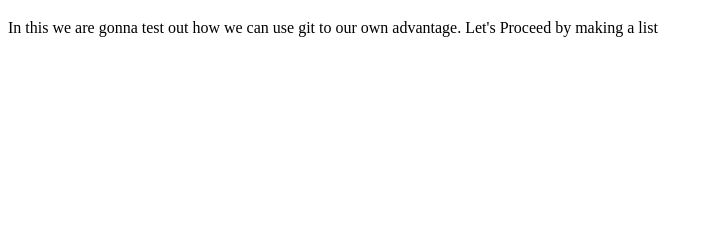
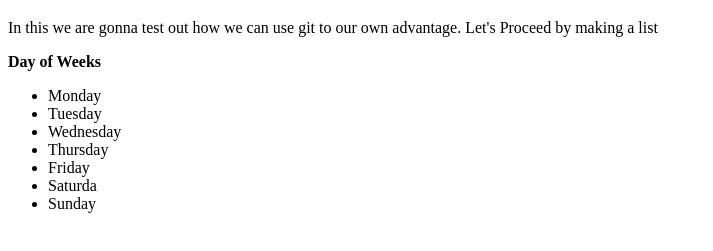
Before and after one commit to anel777/git-multi, a plain HTML site: page index.html in a window 1280 px wide. Shown: the part 61-312 px from the top of the page, without its empty margins (0-713 px from the left). Drawn offline with Linux system fonts and the light colour scheme.

Commit message:
List added

```diff
--- a/index.html
+++ b/index.html
@@ -9,5 +9,17 @@
 <body>
   <h1>Welcome to test Page</h1>
   <p>In this we are gonna test out how we can use git to our own advantage. Let's Proceed by making a list</p>
+
+  <b>Day of Weeks</b>
+  <ul>
+    <li>Monday</li>
+    <li>Tuesday</li>
+    <li>Wednesday</li>
+    <li>Thursday</li>
+    <li>Friday</li>
+    <li>Saturda</li>
+    <li>Sunday</li>
+  </ul>
+
 </body>
 </html>
```
